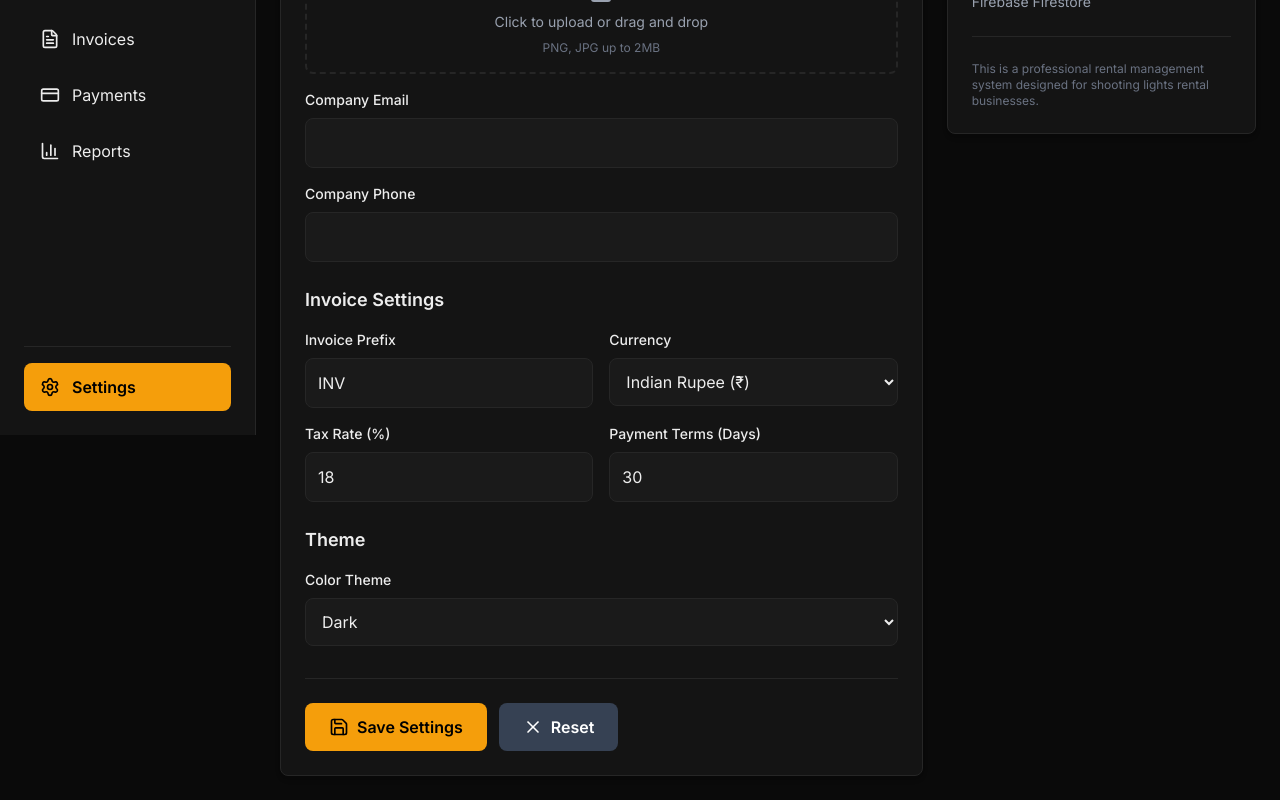
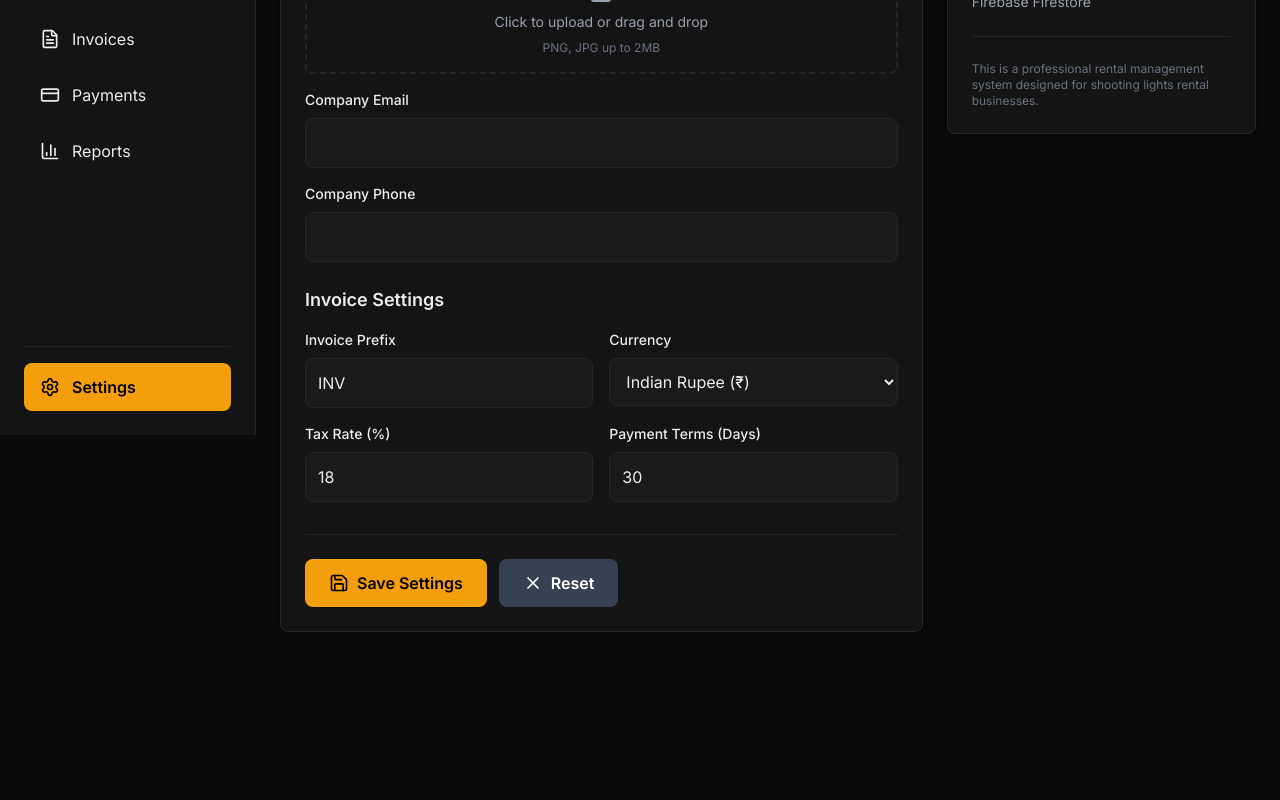
Before and after one commit to adarshpandey515/rentals, a Next.js app: page /settings in a window 1280 px wide. Shown: the part 365-1165 px from the top of the page. After the commit the page ends 1021 px from the top, so only its background shows below. Built offline with nearby package versions, Linux system fonts and the light colour scheme.

Commit message:
Enforce dark theme only - remove theme selector from settings

```diff
--- a/app/settings/page.js
+++ b/app/settings/page.js
@@ -297,24 +297,7 @@ export default function SettingsPage() {
                                 </div>
                             </div>
 
-                            {/* Theme Settings */}
-                            <div>
-                                <h3 className="text-lg font-semibold text-foreground mb-4">Theme</h3>
-                                <div>
-                                    <label className="block text-sm font-medium text-foreground mb-2">
-                                        Color Theme
-                                    </label>
-                                    <select
-                                        name="theme"
-                                        value={settings.theme}
-                                        onChange={handleInputChange}
-                                        className="w-full border border-border rounded-lg p-3 bg-input text-foreground"
-                                    >
-                                        <option value="dark">Dark</option>
-                                        <option value="light">Light</option>
-                                    </select>
-                                </div>
-                            </div>
+
                         </div>
 
                         {/* Action Buttons */}
```
